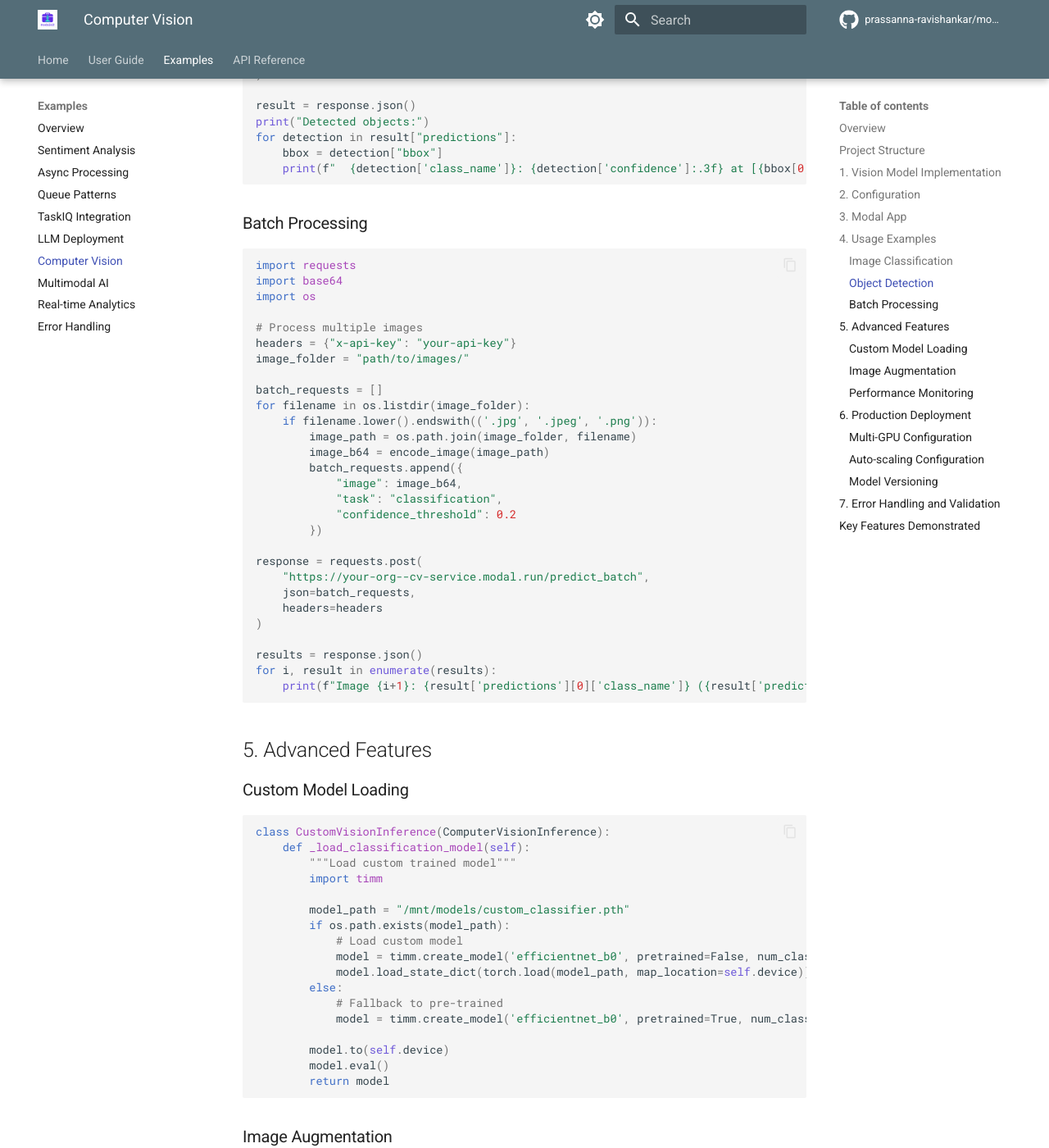
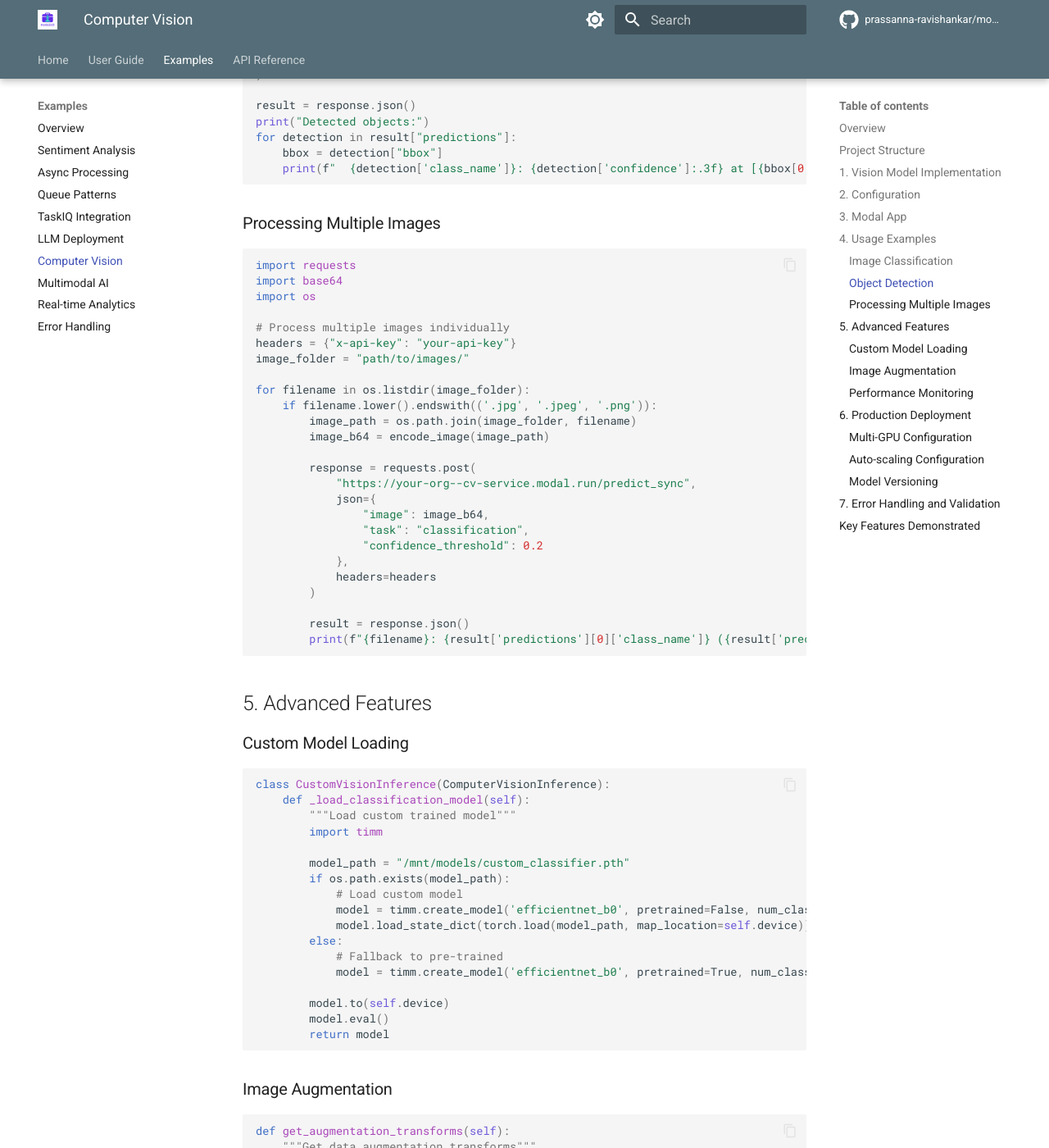
Before and after one commit to prassanna-ravishankar/modalkit, an MkDocs documentation site: the page built from docs/examples/computer-vision.md, in a window 1280 px wide and 1400 px high, scrolled down 9484 px. Shown: the whole window at 82% size. Built offline with MkDocs 1.6.1 and Material for MkDocs 9.7.7, drawn with Linux system fonts in a browser that asks for light colours; comment, search, counter and statistics services are not loaded.

Commit message:
Remove dead AuthConfigError, fix stale predict_batch and health refs in docs

````diff
--- a/docs/examples/computer-vision.md
+++ b/docs/examples/computer-vision.md
@@ -491,37 +491,34 @@ for detection in result["predictions"]:
     print(f"  {detection['class_name']}: {detection['confidence']:.3f} at [{bbox[0]:.1f}, {bbox[1]:.1f}, {bbox[2]:.1f}, {bbox[3]:.1f}]")
 ```
 
-### Batch Processing
+### Processing Multiple Images
 
 ```python
 import requests
 import base64
 import os
 
-# Process multiple images
+# Process multiple images individually
 headers = {"x-api-key": "your-api-key"}
 image_folder = "path/to/images/"
 
-batch_requests = []
 for filename in os.listdir(image_folder):
     if filename.lower().endswith(('.jpg', '.jpeg', '.png')):
         image_path = os.path.join(image_folder, filename)
         image_b64 = encode_image(image_path)
-        batch_requests.append({
-            "image": image_b64,
-            "task": "classification",
-            "confidence_threshold": 0.2
-        })
 
-response = requests.post(
-    "https://your-org--cv-service.modal.run/predict_batch",
-    json=batch_requests,
-    headers=headers
-)
+        response = requests.post(
+            "https://your-org--cv-service.modal.run/predict_sync",
+            json={
+                "image": image_b64,
+                "task": "classification",
+                "confidence_threshold": 0.2
+            },
+            headers=headers
+        )
 
-results = response.json()
-for i, result in enumerate(results):
-    print(f"Image {i+1}: {result['predictions'][0]['class_name']} ({result['predictions'][0]['confidence']:.3f})")
+        result = response.json()
+        print(f"{filename}: {result['predictions'][0]['class_name']} ({result['predictions'][0]['confidence']:.3f})")
 ```
 
 ## 5. Advanced Features
--- a/modalkit/__init__.py
+++ b/modalkit/__init__.py
@@ -2,7 +2,7 @@
 
 __version__ = "0.1.0"
 
-from modalkit.exceptions import AuthConfigError, BackendError, DependencyError, TypeValidationError
+from modalkit.exceptions import BackendError, DependencyError, TypeValidationError
 from modalkit.inference_pipeline import InferencePipeline
 from modalkit.iomodel import AsyncInputModel, AsyncOutputModel, InferenceOutputModel, SyncInputModel
 from modalkit.modal_config import ModalConfig
@@ -13,7 +13,6 @@ from modalkit.task_queue import QueueBackend
 __all__ = [
     "AsyncInputModel",
     "AsyncOutputModel",
-    "AuthConfigError",
     "BackendError",
     "DependencyError",
     "InferenceOutputModel",
````
Also changed, not shown: docs/examples/basic.md (+9 -9 lines), docs/examples/llm-deployment.md (+14 -12 lines), docs/examples/multimodal-ai.md (+10 -14 lines), docs/guide/getting-started.md (+3 -3 lines), 2 other files.
